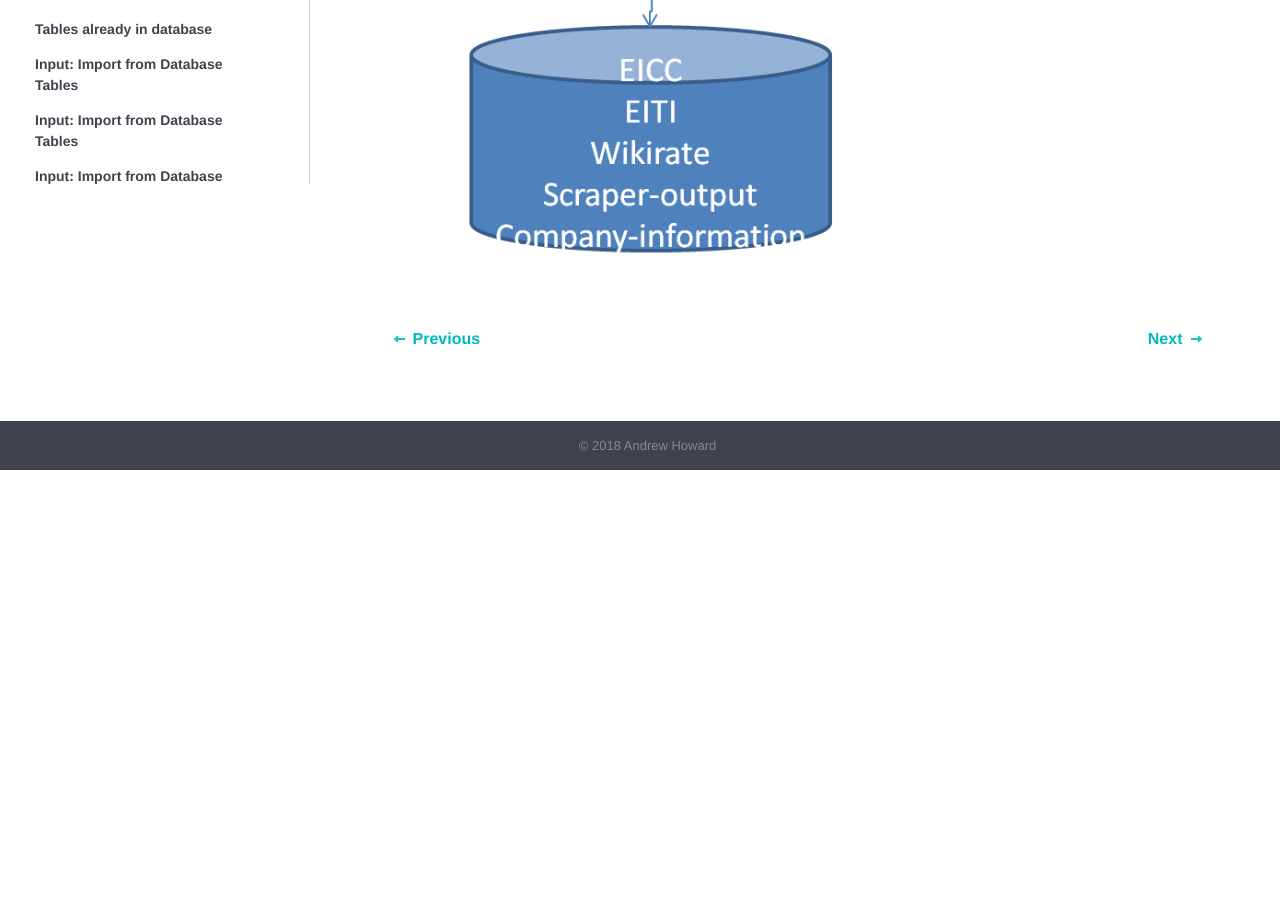
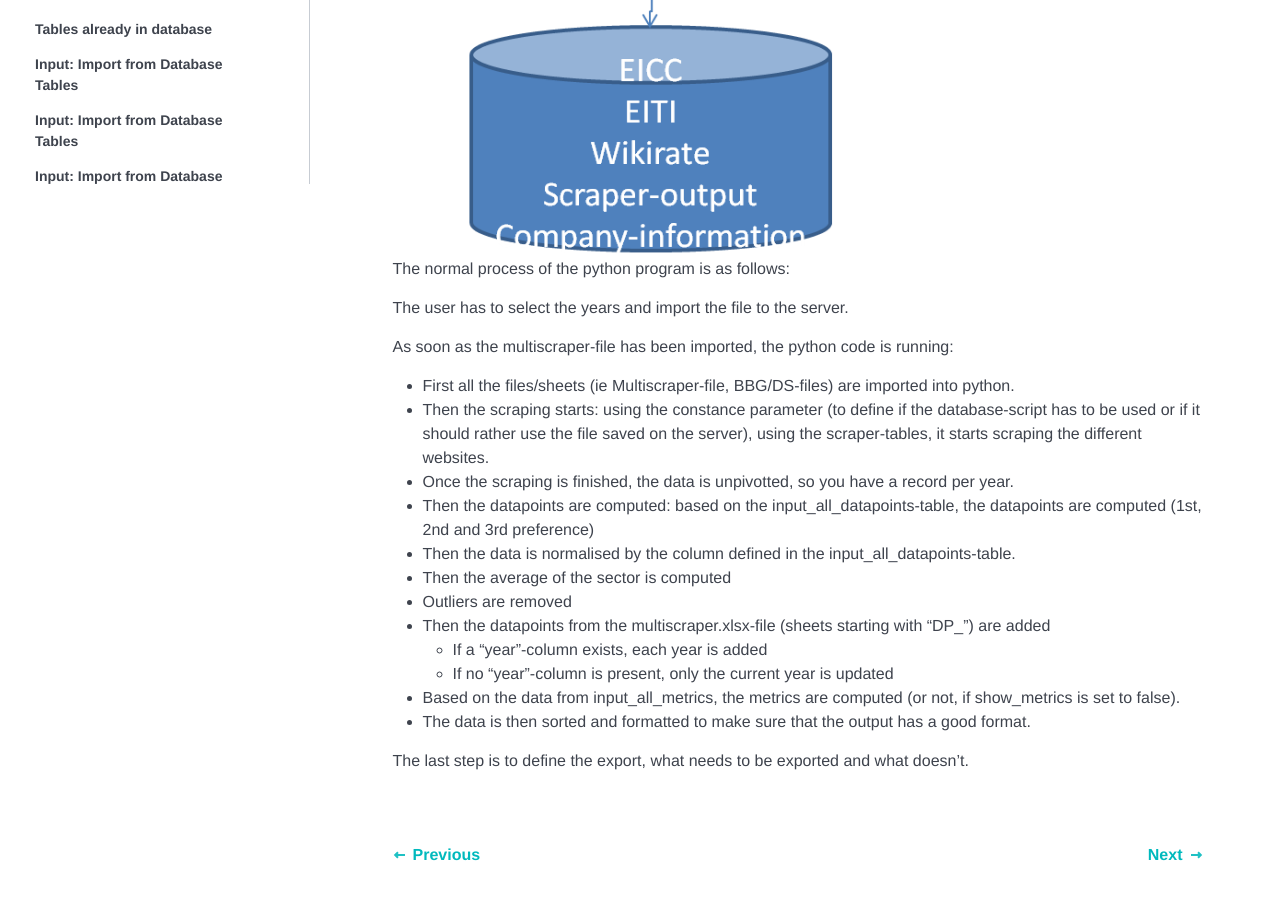
Before and after one commit to tkumpanenko/slides, a Jekyll site: the page built from _tutorials/052.html, in a window 1280 px wide and 900 px high, scrolled down 586 px. Built offline with Jekyll 4.4.1, drawn with Linux system fonts in a browser that asks for light colours; before the commit the page ends 1056 px from its top, so only the background shows below that.

Commit message:
Update from Forestry.io - 052.html

```diff
--- a/_tutorials/052.html
+++ b/_tutorials/052.html
@@ -4,8 +4,30 @@ topic: normal-run
 order: 2
 date: 2018-01-18 19:31:06 +0000
 ---
-
-
 <h4>Python processing</h4>
 
 <img src="{{site.url}}{{site.baseurl}}/images/052.png" alt="">
+
+<p>The normal process of the python program is as follows: </p>
+<p>The user has to select the years and import the file to the server.</p>
+<p>As soon as the multiscraper-file has been imported, the python code is running:
+	<ul>
+		<li>First all the files/sheets (ie Multiscraper-file, BBG/DS-files) are  imported into python. </li>
+		<li>Then the scraping starts: using the constance parameter (to define if the database-script has to be used or if it should rather use the file saved on the server), using the scraper-tables, it starts scraping the different websites.</li>
+		<li>Once the scraping is finished, the data is unpivotted, so you have a record per year.</li>
+		<li>Then the datapoints are computed: based on the input_all_datapoints-table, the datapoints are computed (1st, 2nd and 3rd preference)</li>
+		<li>Then the data is normalised by the column defined in the input_all_datapoints-table.</li>
+		<li>Then the average of the sector is computed</li>
+		<li>Outliers are removed</li>
+		<li>Then the datapoints from the multiscraper.xlsx-file (sheets starting with “DP_”) are added
+			<ul>
+				<li>If a “year”-column exists, each year is added</li>
+				<li>If no “year”-column is present, only the current year is updated</li>
+			</ul>
+		</li>
+		<li>Based on the data from input_all_metrics, the metrics are computed (or not, if show_metrics is set to false). </li>
+		<li>The data is then sorted and formatted to make sure that the output has a good format. </li>
+	</ul>
+</p>
+
+<p>The last step is to define the export, what needs to be exported and what doesn’t. </p>
```
